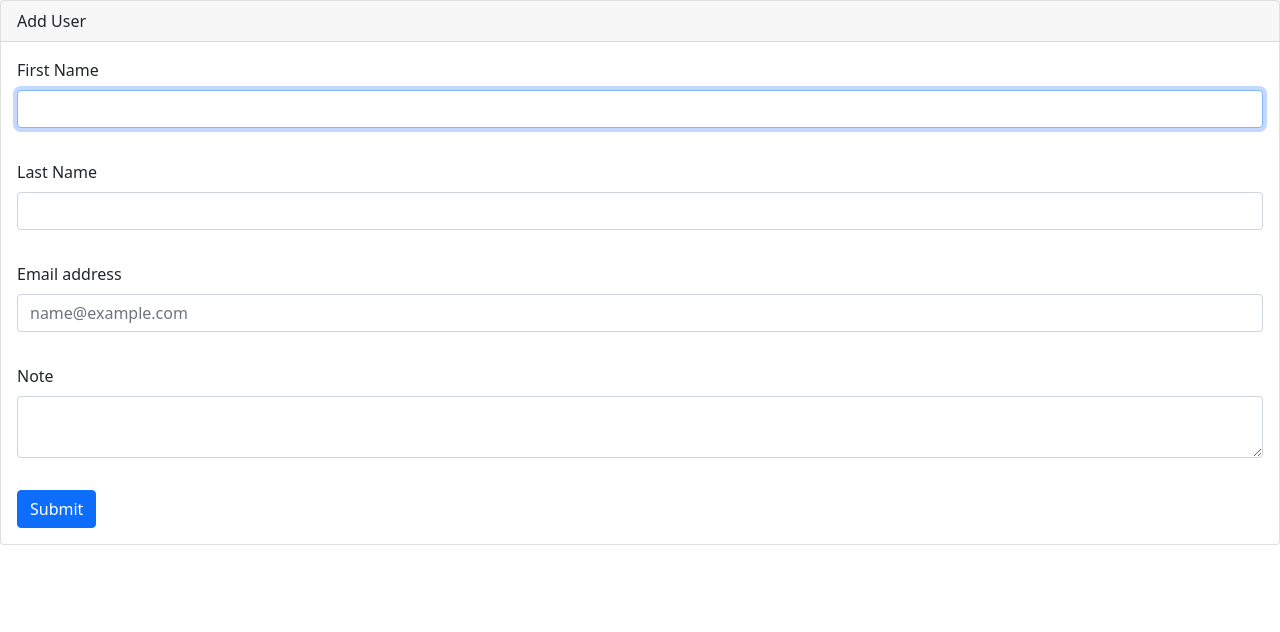
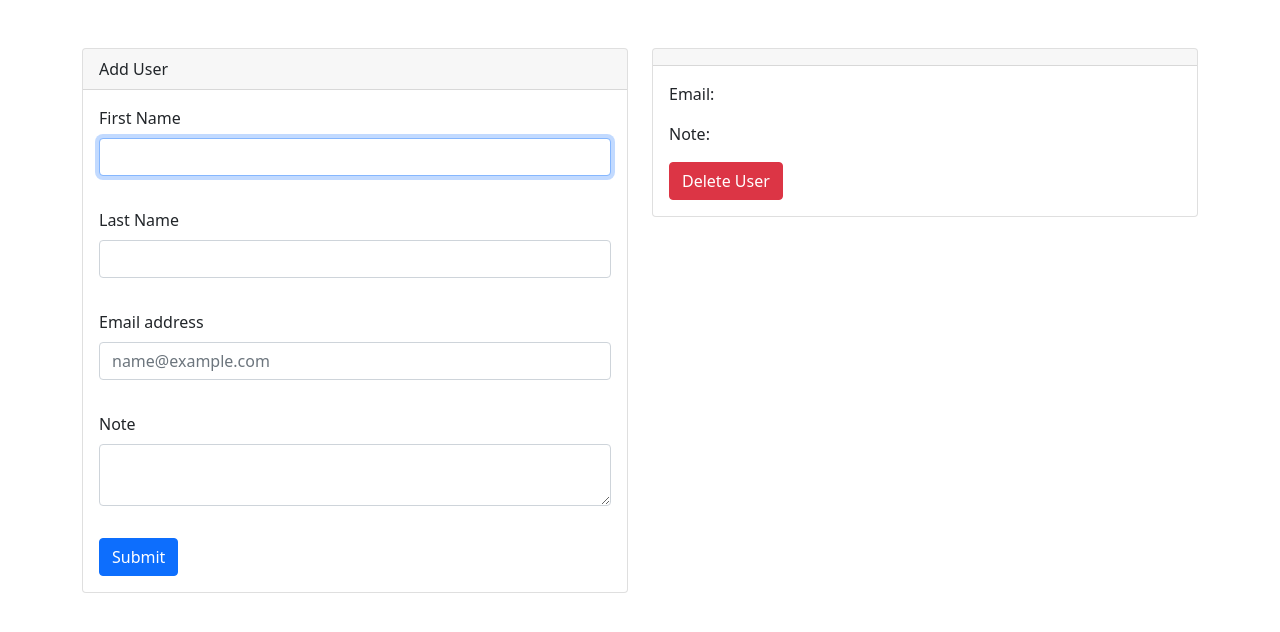
Before and after one commit to LailaAli/SimpleForm, a React (Create React App) app: page / in a window 1280 px wide. Shown: the top 632 px of the page. Built offline with nearby package versions, Linux system fonts and the light colour scheme.

Commit message:
Add basic styling

```diff
--- a/src/App.scss
+++ b/src/App.scss
@@ -1,2 +1,3 @@
 @use "./scss/customBootstrap.scss" as *;
 @use "./scss/base.scss" as *;
+@use "./scss/forms.scss" as *;
--- a/src/App.tsx
+++ b/src/App.tsx
@@ -1,13 +1,25 @@
 import React from "react";
-import "bootstrap/dist/css/bootstrap.min.css";
+
 import "./App.scss";
+// Components
 import { ContactForm } from "./components/ContactForm/ContactForm";
+import { UserCard } from "./components/UserCard/UserCard";
+
+// Bootstrap style
+import { Container, Row, Col } from "react-bootstrap";
 
 function App() {
    return (
-      <div>
-         <ContactForm />
-      </div>
+      <Container className="pt-5">
+         <Row>
+            <Col>
+               <ContactForm />
+            </Col>
+            <Col>
+               <UserCard email="" firstName="" lastName="" note="" />
+            </Col>
+         </Row>
+      </Container>
    );
 }
 
--- /dev/null
+++ b/src/scss/forms.scss
@@ -0,0 +1,9 @@
+.error {
+   border: 1px solid red;
+}
+
+.errorText {
+   color: red;
+   font-size: 12px;
+   padding: 10px;
+}
```
Also changed, not shown: src/index.tsx (+10 -9 lines).
